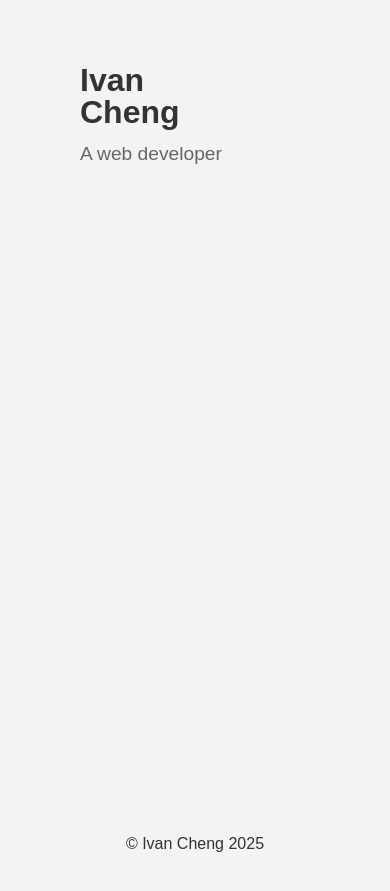
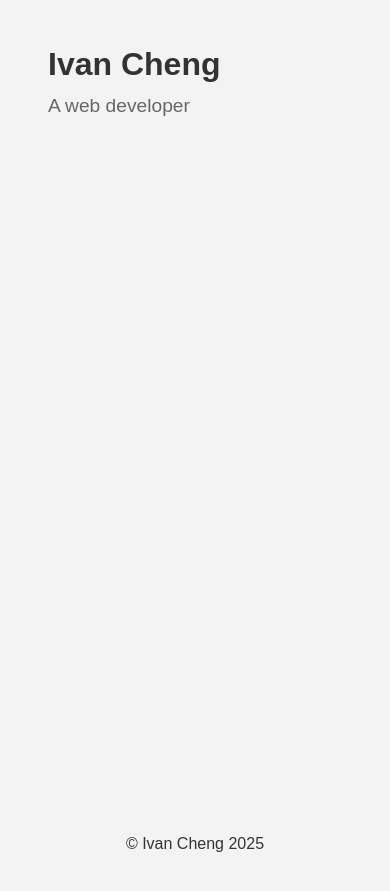
Before and after one commit to sschengyf/my-website, a Jekyll site: the page built from app/index.html, in a window 390 px wide. Shown: the top 891 px of the page. Built offline with Jekyll 4.4.1, drawn with Linux system fonts in a browser that asks for light colours; some web fonts are replaced.

Commit message:
feat: mobile layout

```diff
--- /dev/null
+++ b/app/_sass/breakpoints.scss
@@ -0,0 +1,27 @@
+$bp: (
+  sm: 640px,
+  md: 768px,
+  lg: 1024px,
+  xl: 1280px,
+);
+
+@mixin biggerThan($name) {
+  @media (min-width: map-get($bp, $name)) {
+    @content;
+  }
+}
+
+@mixin smallerThan($name) {
+  $max: map-get($bp, $name);
+  @media (max-width: calc(#{$max} - 0.02px)) {
+    @content;
+  }
+}
+
+@mixin between($from, $to) {
+  $min: map-get($bp, $from);
+  $max: map-get($bp, $to);
+  @media (min-width: $min) and (max-width: calc(#{$max} - 0.02px)) {
+    @content;
+  }
+}
--- a/app/assets/css/styles.scss
+++ b/app/assets/css/styles.scss
@@ -2,6 +2,7 @@
 ---
 
 @import 'normalize';
+@import 'breakpoints';
 
 body {
   font-family: 'Funnel Display', sans-serif;
@@ -23,10 +24,14 @@ a {
 .container {
   width: 100%;
   min-height: 100vh;
-  padding: 4rem 5rem 3rem;
+  padding: 3rem;
   box-sizing: border-box;
   display: flex;
   flex-flow: column nowrap;
+
+  @include biggerThan(sm) {
+    padding: 4rem 5rem 3rem;
+  }
 }
 
 .page-footer {
@@ -42,8 +47,12 @@ a {
 .home-page {
   .home-layout {
     display: flex;
-    flex-flow: row nowrap;
+    flex-flow: column nowrap;
     flex: 1 1 auto;
+
+    @include biggerThan(sm) {
+      flex-flow: row nowrap;
+    }
 
     .self-intro {
       display: flex;
@@ -51,7 +60,11 @@ a {
       align-items: flex-start;
       justify-content: flex-start;
       height: 100%;
-      width: 300px;
+      width: 100%;
+
+      @include biggerThan(sm) {
+        width: 300px;
+      }
 
       .name {
         font-size: 2rem;
@@ -68,11 +81,18 @@ a {
     .main-content {
       flex: 1 1 auto;
       box-sizing: border-box;
-      padding: 0 2rem;
       max-width: 1200px;
 
+      @include biggerThan(sm) {
+        padding: 0 2rem;
+      }
+
       .post {
-        margin-bottom: 3rem;
+        margin: 1rem 0;
+
+        @include biggerThan(sm) {
+          margin-bottom: 3rem;
+        }
 
         .post-header {
           font-size: 1.5rem;
@@ -87,6 +107,7 @@ a {
 
         .post-content {
           color: #666;
+          line-height: 130%;
         }
       }
     }
```
